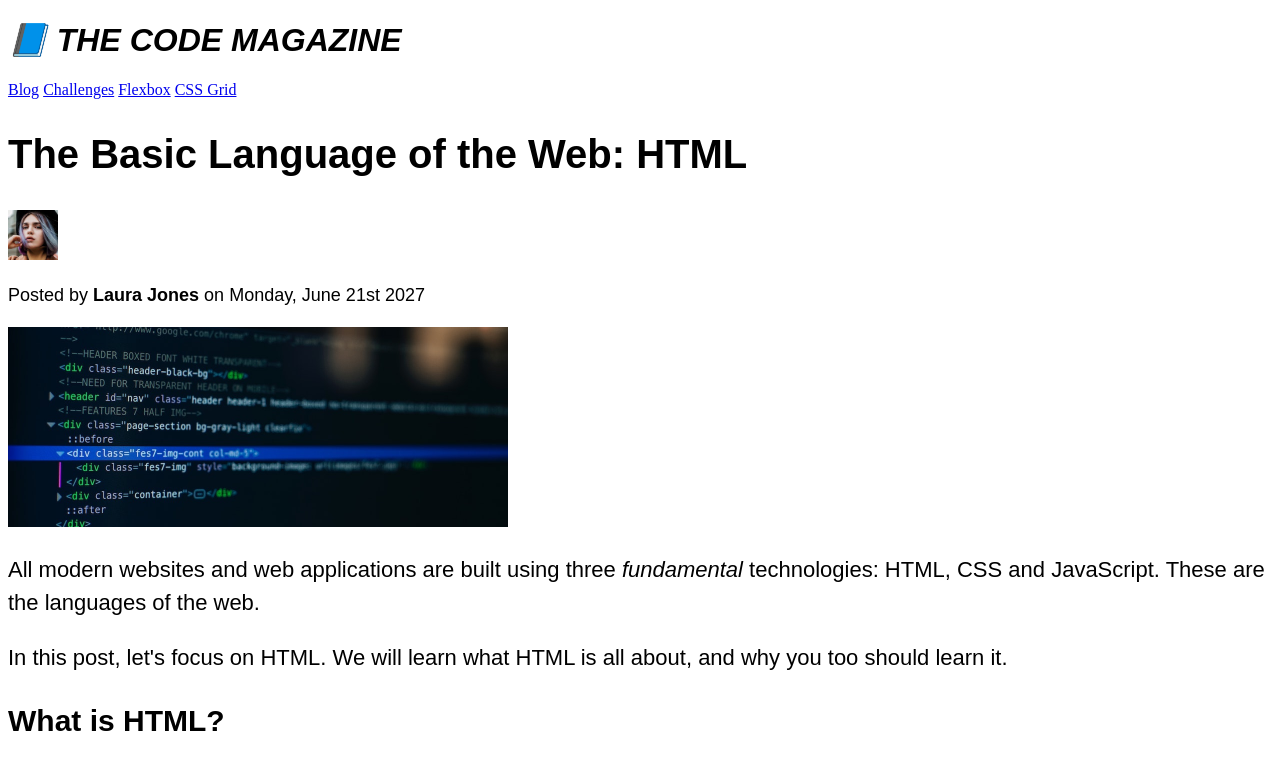
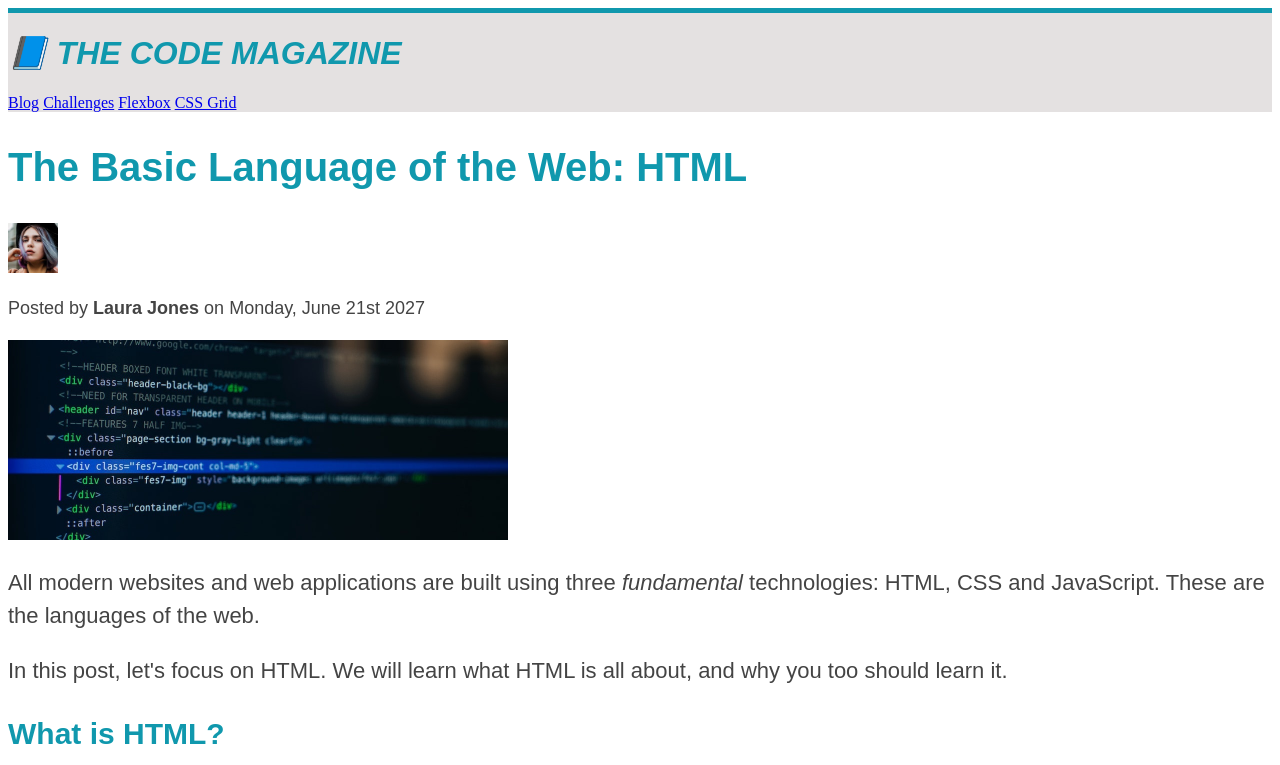
Before and after one commit to bbhuma/MyDevelopmentPractice, a plain HTML site: page 03-CSS-Fundamentals/index.html in a window 1280 px wide. Shown: the top 765 px of the page. Drawn offline with Linux system fonts and the light colour scheme.

Commit message:
CSS Changes for color, body-color and font, fonts-ze,font-weight

```diff
--- a/03-CSS-Fundamentals/index.html
+++ b/03-CSS-Fundamentals/index.html
@@ -20,7 +20,7 @@
     <h6>The Basic Language of the Web: HTML</h6>
     -->
 
-    <header>
+    <header class="main-header">
       <!-- <h1 style="color: blue">📘 The Code Magazine</h1> //Inline styles -->
       <h1>📘 The Code Magazine</h1>
       <nav>
--- a/03-CSS-Fundamentals/style.css
+++ b/03-CSS-Fundamentals/style.css
@@ -8,6 +8,12 @@ h4,
 p,
 li {
   font-family: sans-serif;
+  color: #444;
+}
+h1,
+h2,
+h3 {
+  color: #1098ad;
 }
 
 h1 {
@@ -15,6 +21,7 @@ h1 {
   /* font-family: sans-serif; */
   font-style: italic;
   text-transform: uppercase;
+  color: #1098ad;
 }
 h2 {
   font-size: 40px;
@@ -42,8 +49,8 @@ h4 {
 } */
 
 /* ID - Can not be repeated again, but classes can be reused multiple times */
-/* * CSS Classes- can gice additional styling to the html elements, to keep them unique  */
-*/ #copyright {
+/* * CSS Classes- can give additional styling to the html elements, to keep them unique  */
+#copyright {
   font-size: 16px;
 }
 /* Descendant of descendant selector-  This is encodes the html strucutre into scc, not good idea, so use ID,CLASS of CSS. */
@@ -71,3 +78,20 @@ By using class,
 .related {
   list-style: none;
 }
+
+.main-header {
+  background-color: #e4e1e1;
+  border-top: 5px solid #1098ad;
+}
+
+/* //Element selector, when we use the element to select; */
+aside {
+  background-color: #e4e1e1;
+  border-top: 5px solid #1098ad;
+  border-bottom: 5px solid #1098ad;
+}
+
+/* Entire page can be given some back-ground color by using body element
+body {
+  background-color: #dde01c27;
+} */
```
